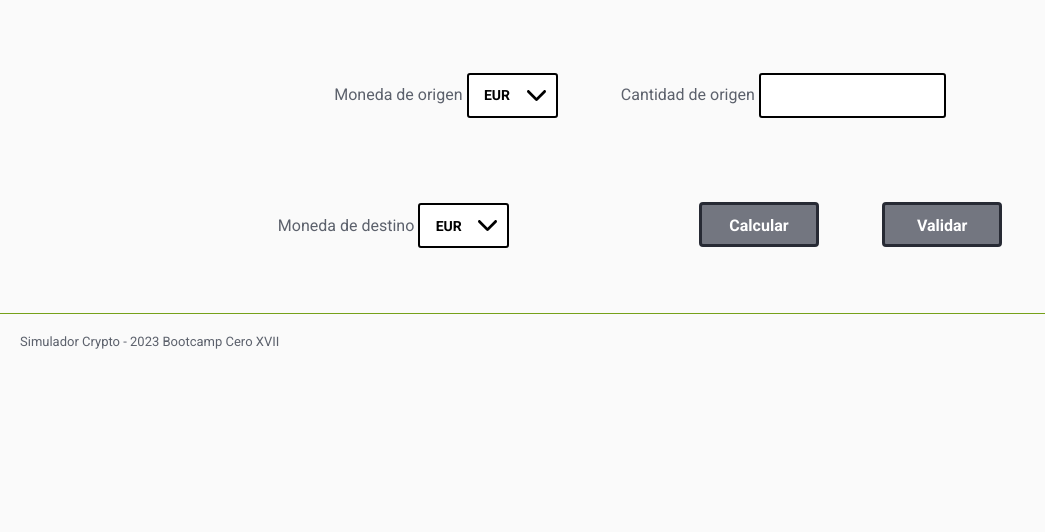
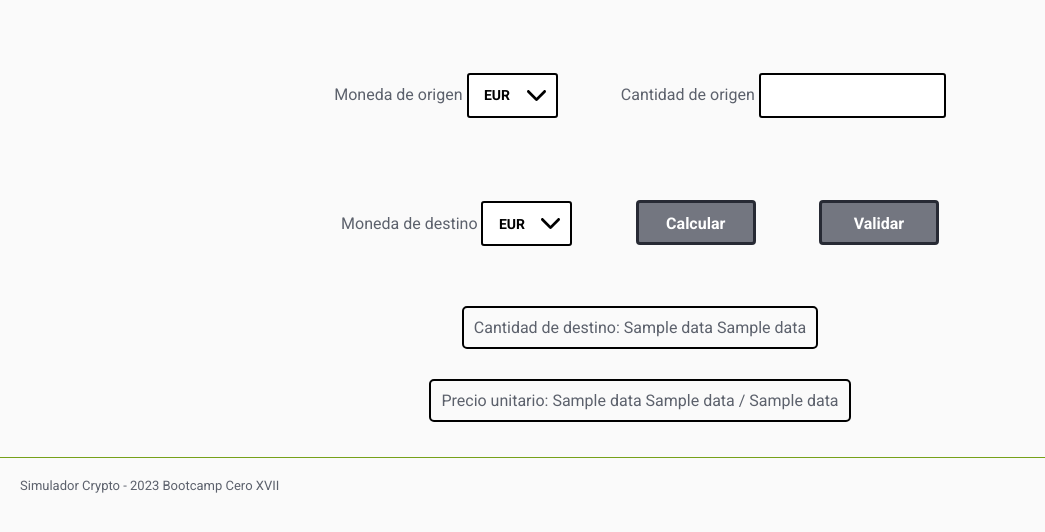
Before and after one commit to Manudies/flask_redu, a Flask app: template simulador_crypto/templates/compra.html in a window 1280 px wide. Shown: the part 210-742 px from the top of the page, without its empty margins (0-1045 px from the left). Run offline with Flask 3, Linux system fonts and the light colour scheme; the template is opened without the code that fills it: values that come from a table or form of the project are taken from there, most other values are stand-ins (such as "Sample title", 1, 10 or a date in 2020).

Commit message:
fix: Corrigo errores

```diff
--- a/simulador_crypto/forms.py
+++ b/simulador_crypto/forms.py
@@ -1,6 +1,6 @@
 from flask_wtf import FlaskForm
 from wtforms import DecimalField, HiddenField, SubmitField, SelectField, FloatField
-from wtforms.validators import DataRequired, NumberRange
+from wtforms.validators import DataRequired, ValidationError, EqualTo
 
 
 class MovimientoForm(FlaskForm):
@@ -8,13 +8,13 @@ class MovimientoForm(FlaskForm):
     fecha = HiddenField()
     hora = HiddenField()
     moneda_from = SelectField('Moneda de origen', choices=[
-                              'EUR', 'BTC', 'ETH', 'USDT', 'ADA', 'SOL', 'XRP', 'DOT', 'DOGE', 'SHIB'])
+                              'EUR', 'BTC', 'ETH', 'USDT', 'ADA', 'SOL', 'XRP', 'DOT', 'DOGE', 'SHIB'], validators=[DataRequired(message='Tienes que elegir una moneda')])
 
     cantidad_from = DecimalField('Cantidad de origen', validators=[
                                  DataRequired(message='No puede haber un movimiento sin cantidad')])
 
     moneda_to = SelectField('Moneda de destino', choices=[
-        'EUR', 'BTC', 'ETH', 'USDT', 'ADA', 'SOL', 'XRP', 'DOT', 'DOGE', 'SHIB'])
+                            'EUR', 'BTC', 'ETH', 'USDT', 'ADA', 'SOL', 'XRP', 'DOT', 'DOGE', 'SHIB'])
 
     calcular = SubmitField('Calcular')
     validar = SubmitField('Validar')
--- a/simulador_crypto/static/css/styles.css
+++ b/simulador_crypto/static/css/styles.css
@@ -87,3 +87,51 @@ table.paper .titulo-tabla {
     margin-bottom: 8px;
     font-size: 1rem;
 }
+
+.campo-formulario2 {
+    display: inline-block;
+    margin: 15px;
+    padding: 10px;
+    font-size: 1rem;
+    min-width: auto;
+    border: solid 2px var(--neutral-0);
+    border-radius: 5px;
+}
+
+.error {
+    color: var(--error-color);
+}
+
+p.error {
+    font-size: medium;
+    margin: 0;
+    line-height: 0;
+}
+
+tr.error+tr td {
+    padding-bottom: 13px;
+}
+
+.lista-errores {
+    background-color: rgba(9, 15, 81, 0.3);
+    padding: 16px;
+    color: #600;
+    border-radius: 4px;
+}
+
+.mensaje-error {
+    color: #600;
+    font-weight: bold;
+    text-align: center;
+}
+
+.exito-flash {
+    font-size: 1rem;
+    background-color: rgba(0, 200, 0, .25);
+    padding: 2rem;
+    color: darkgreen;
+    font-weight: bold;
+    border-radius: 4px;
+    display: flex;
+    gap: 1rem;
+}
--- a/simulador_crypto/templates/compra.html
+++ b/simulador_crypto/templates/compra.html
@@ -9,7 +9,23 @@
 {% endblock page_title %}
 
 {% block contenido %}
-<form action='/purchase' method="post">
+
+{% if errors %}
+<div class="lista-errores">
+    <i class="fa-solid fa-xmark fa-lg" style="color: #f50505;"></i>
+    Revisa los errores
+    {% for error in errors %}
+    <p>Hay errores en el formulario:</p>
+    <ul>
+        {% for msg in error[1] %}
+        <li class="mensaje-error">{{ msg }}</li>
+        {% endfor %}
+    </ul>
+    {% endfor %}
+</div>
+{% endif %}
+
+<form action='/purchase' method="post" novalidate>
 
     {{form.csrf_token}}
 
@@ -26,15 +42,6 @@
         {{ form.moneda_to.label }}
         {{ form.moneda_to }}
     </div>
-    <div class='campo-formulario'>
-        {{ form.cantidad_to.label }}
-        {{ form.cantidad_to }}
-
-    </div>
-    <div class='campo-formulario'>
-        {{ form.precio_unitario.label }}
-        {{ form.precio_unitario }}
-
     </div>
     <div class='campo-formulario'>
         {{form.calcular}}
@@ -44,7 +51,22 @@
         {{form.validar()}}
     </div>
 
-
 </form>
 
+<div class='campo-formulario2'>
+    Cantidad de destino:
+    {% if data[1] %}
+    {{ data[1]}} {{ data[2] }}
+    {% else %}
+    {% endif %}
+
+</div>
+<div class='campo-formulario2'>
+    Precio unitario:
+    {% if data[0] %}
+    {{ data[0] }} {{data[3]}} / {{data[2]}}
+    {% else %}
+    {% endif %}
+</div>
+
 {% endblock contenido %}
--- a/simulador_crypto/templates/estado.html
+++ b/simulador_crypto/templates/estado.html
@@ -5,7 +5,7 @@
 {% endblock head_title %}
 
 {% block page_title%}
-<h1>Estados de inversiones</h1>
+<h1>Estados de la inversión</h1>
 {% endblock page_title %}
 
 
--- a/simulador_crypto/views.py
+++ b/simulador_crypto/views.py
@@ -30,36 +30,54 @@ def inicio():
 def compra():
     if request.method == 'GET':
         formulario = MovimientoForm()
-        return render_template('compra.html', form=formulario, active_route='compra')
+        rate = ""
+        qto = ""
+        return render_template('compra.html', form=formulario, data=[rate, qto, formulario.moneda_to.data, formulario.moneda_from.data], active_route='compra')
     if request.method == 'POST':
         formulario = MovimientoForm(data=request.form)
-        if formulario.calcular.data:
-            # Llamar a la API
-            if formulario.moneda_from.data == formulario.moneda_to.data:
-                print("ERROR")
-                return render_template('compra.html', form=formulario, active_route='compra')
+        if formulario.validate():
+            if formulario.calcular.data:
+                # Llamar a la API
+                if formulario.moneda_from.data == formulario.moneda_to.data:
+                    print("ERROR: Moneda de origen y destino no pueden ser iguales")
+                    rate = ""
+                    qto = ""
+                    return render_template('compra.html', form=formulario, data=[rate, qto, formulario.moneda_to.data, formulario.moneda_from.data], active_route='compra')
+                else:
+                    rate = consultar_cambio(
+                        formulario.moneda_from.data, formulario.moneda_to.data)
+                    qto = float(rate) * \
+                        float(formulario.cantidad_from.data)
+                    return render_template('compra.html', form=formulario, data=[rate, qto, formulario.moneda_to.data, formulario.moneda_from.data], active_route='compra')
             else:
+                # Guardo en la base de datos
                 rate = consultar_cambio(
                     formulario.moneda_from.data, formulario.moneda_to.data)
-                rate = round(rate, 10)
-                qto = float(rate) * \
-                    float(formulario.cantidad_from.data)
-                qto = round(qto, 10)
-                return render_template('compra.html', form=formulario, data=[rate, qto], active_route='compra')
+                qto = float(rate) * float(formulario.cantidad_from.data)
+                print('Guardar en la BD')
+                db = DBManager(RUTA)
+                parametros = (
+                    formulario.moneda_from.data,
+                    float(formulario.cantidad_from.data),
+                    formulario.moneda_to.data,
+                    round(qto, 10)
+                )
+                consulta2 = "INSERT INTO movimientos (fecha, hora, moneda_from, cantidad_from, moneda_to, cantidad_to) VALUES (date('now'), time('now', 'localtime'),?,?,?,?)"
+                resultado = db.consultaConParametros(consulta2, parametros)
+                if resultado:
+                    flash(
+                        "El moviento se ha guardado en tu monedero de Cryptos", category="exito")
+                    return redirect(url_for('inicio'))
+                return "No se ha podido realizar la transacción"
         else:
-            # Guardo en la base de datos
-            print('Guardar en la BD')
-            db = DBManager(RUTA)
-            parametros = (
-                formulario.moneda_from.data,
-                float(formulario.cantidad_from.data),
-                formulario.moneda_to.data,
-                float(formulario.cantidad_to.data)
-            )
-            # consulta = f'INSERT INTO movimientos (fecha, hora, moneda_from, cantidad_from, moneda_to, cantidad_to) VALUES ({datetime("now")}, {datetime("localtime")}, {formulario.moneda_from.data}, {formulario.cantidad_from.data}, {formulario.moneda_to.data}, {formulario.cantidad_to.data})'
-            consulta2 = "INSERT INTO movimientos (fecha, hora, moneda_from, cantidad_from, moneda_to, cantidad_to) VALUES (date('now'), time('now', 'localtime'),?,?,?,?)"
-            db.consultaConParametros(consulta2, parametros)
-            return render_template('compra.html', form=formulario, active_route='compra')
+            # TODO: pintar los mensajes de error junto al campo que lo provoca
+            print("voy por errores")
+            errores = []
+            for key in formulario.errors:
+                errores.append((key, formulario.errors[key]))
+                rate = ""
+                qto = ""
+            return render_template('compra.html', form=formulario, data=[rate, qto, formulario.moneda_to.data, formulario.moneda_from.data], active_route='compra', errors=errores)
 
 
 @app.route("/status")
```
